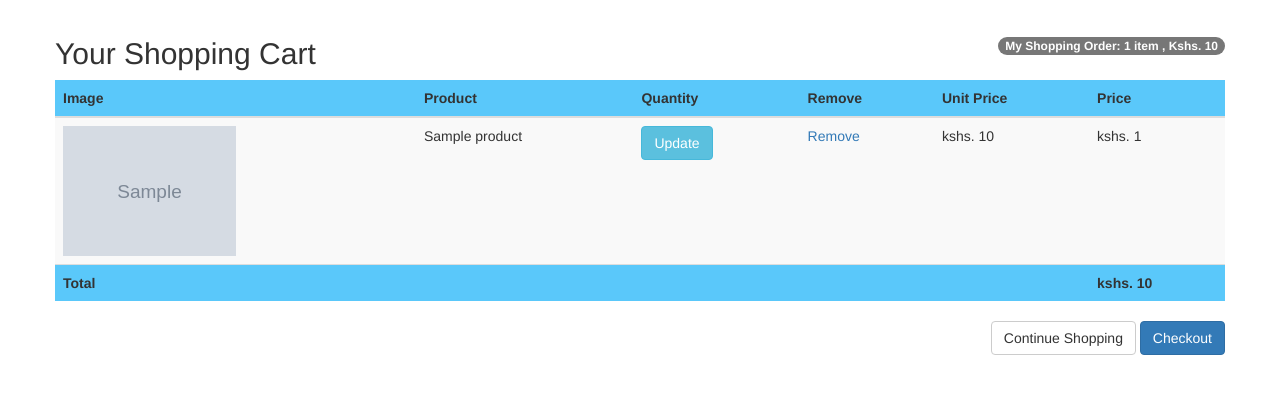
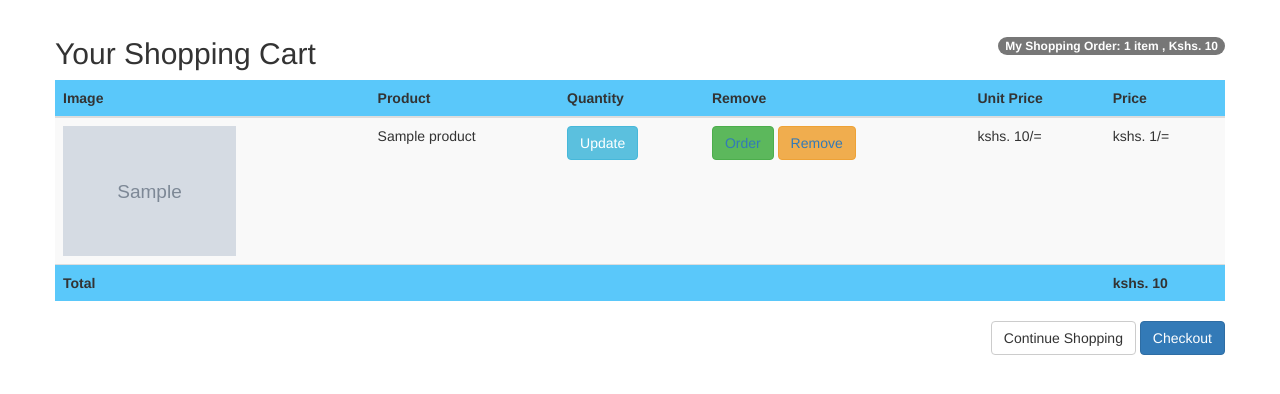
Before and after one commit to vincentmuya/ecommerce, a Django app: template cart/templates/detail.html in a window 1280 px wide. Shown: the part 51-445 px from the top of the page. Run offline with Django 3.2, Linux system fonts and the light colour scheme; the template is opened without the code that fills it: most values are stand-ins (such as "Sample title", 1, 10 or a date in 2020); grey boxes marked "Sample" are stand-in pictures; some libraries are stand-ins or nearby versions; some web fonts are replaced.

Commit message:
added order item in cart and it directs you to message the seller and make the order

```diff
--- a/cart/templates/detail.html
+++ b/cart/templates/detail.html
@@ -52,10 +52,11 @@
                                 </form>
                             </td>
                             <td>
-                                <a href="{% url "cart:cart_remove" product.id %}">Remove</a>
+                              <button type="button" class="btn btn-success" name="button"><a href="/dialogs/{{product.seller}}">Order</a></button>
+                                <button type="button" class="btn btn-warning" name="button"><a href="{% url "cart:cart_remove" product.id %}">Remove</a></button>
                             </td>
-                            <td>kshs. {{ item.price }}</td>
-                            <td>kshs. {{ item.total_price }}</td>
+                            <td>kshs. {{ item.price }}/=</td>
+                            <td>kshs. {{ item.total_price }}/=</td>
                         </tr>
                     {% endwith %}
                 {% endfor %}
```
